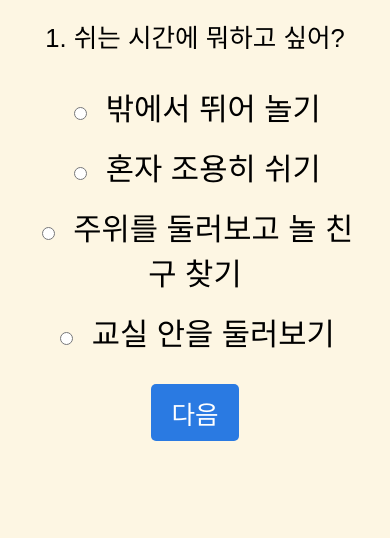
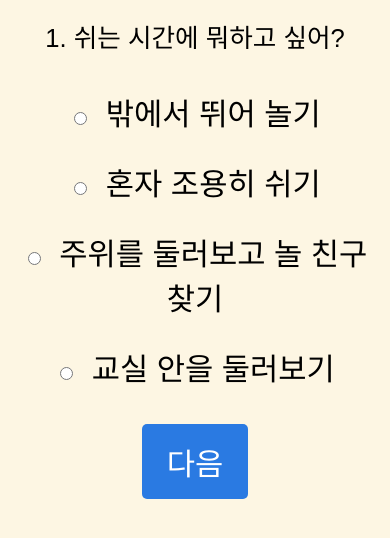
Before and after one commit to H-lemon-1010/typetest000, a plain HTML site: page index.html in a window 390 px wide. Shown: the part 274-812 px from the top of the page. Drawn offline with Linux system fonts and the light colour scheme.

Commit message:
Refactor CSS for mobile responsiveness and styling

```diff
--- a/index.html
+++ b/index.html
@@ -12,17 +12,37 @@
     text-align: center;
     margin: 20px;
     background: #fdf6e3;
-  font-size: 1.2em; /* 기본 폰트 키움 */
+    font-size: 1.2em; /* 기본 폰트 크기 */
   }
 
+  h1 { color: #2a7ae2; }
+  .question { margin-bottom: 20px; }
+  .options label { display: block; margin: 5px 0; cursor: pointer; transition: background 0.3s; padding: 5px; border-radius: 5px; }
+  .options label:hover { background-color: #cce4ff; }
+  input[type=radio] { margin-right: 10px; }
+  #result { font-size: 1.5em; margin-top: 20px; color: #2a7ae2; }
+  button {
+    margin-top: 20px;
+    padding: 10px 20px;
+    font-size: 1em;
+    border: none;
+    border-radius: 5px;
+    cursor: pointer;
+    background-color: #2a7ae2;
+    color: white;
+    transition: background 0.3s;
+  }
+  button:hover { background-color: #145da0; }
+
+  /* 모바일 대응 */
   @media (max-width: 600px) {
     body {
-    font-size: 1.6em; /* 모바일 화면에서는 글씨 크게 */
+      font-size: 1.6em !important; /* 모바일에서 글씨 키움 */
       margin: 10px;
     }
 
     button {
-    padding: 15px 25px; /* 버튼 터치하기 쉽게 */
+      padding: 15px 25px;
       font-size: 1.2em;
     }
 
@@ -31,15 +51,6 @@
       padding: 10px;
     }
   }
-  body { font-family: Arial, sans-serif; text-align: center; margin: 20px; background: #fdf6e3; }
-  h1 { color: #2a7ae2; }
-  .question { margin-bottom: 20px; }
-  .options label { display: block; margin: 5px 0; cursor: pointer; transition: background 0.3s; padding: 5px; border-radius: 5px; }
-  .options label:hover { background-color: #cce4ff; }
-  input[type=radio] { margin-right: 10px; }
-  #result { font-size: 1.5em; margin-top: 20px; color: #2a7ae2; }
-  button { margin-top: 20px; padding: 10px 20px; font-size: 1em; border: none; border-radius: 5px; cursor: pointer; background-color: #2a7ae2; color: white; transition: background 0.3s; }
-  button:hover { background-color: #145da0; }
 </style>
 </head>
 <body>
```
Lines whose indentation alone changed are shown as unchanged.
